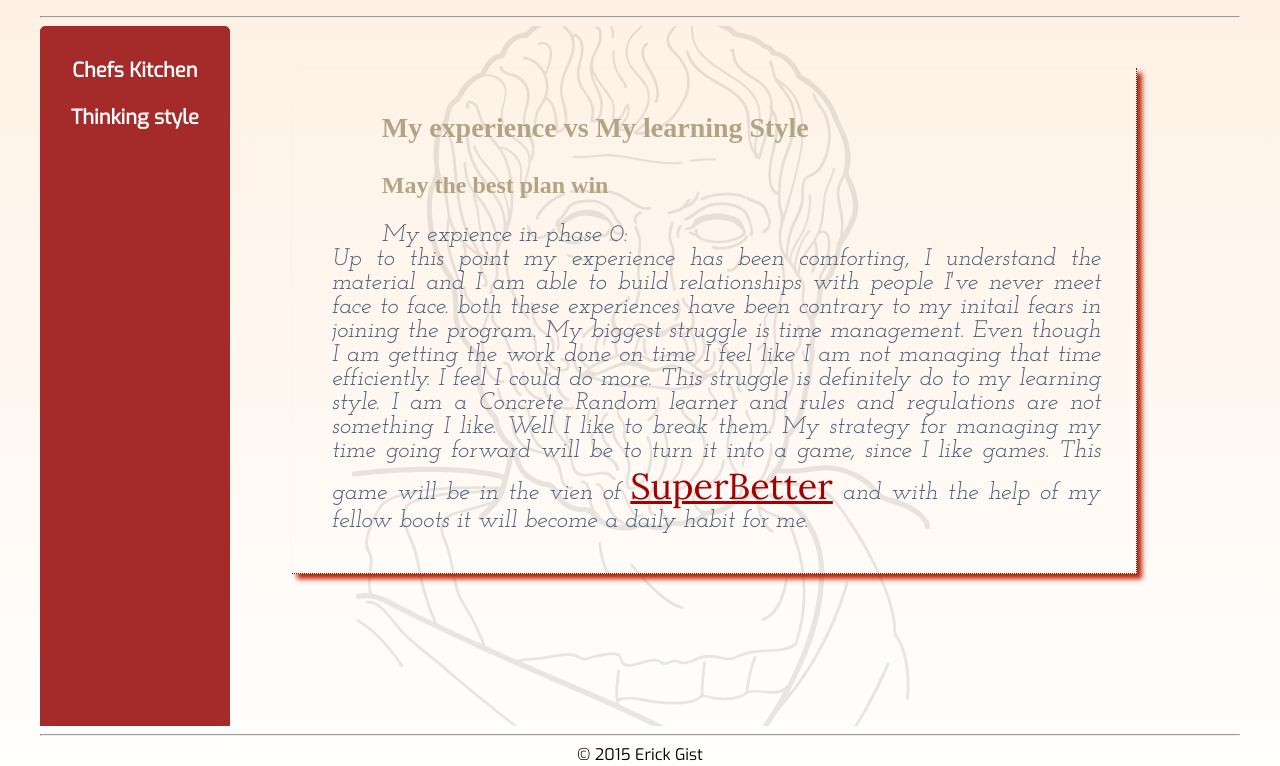
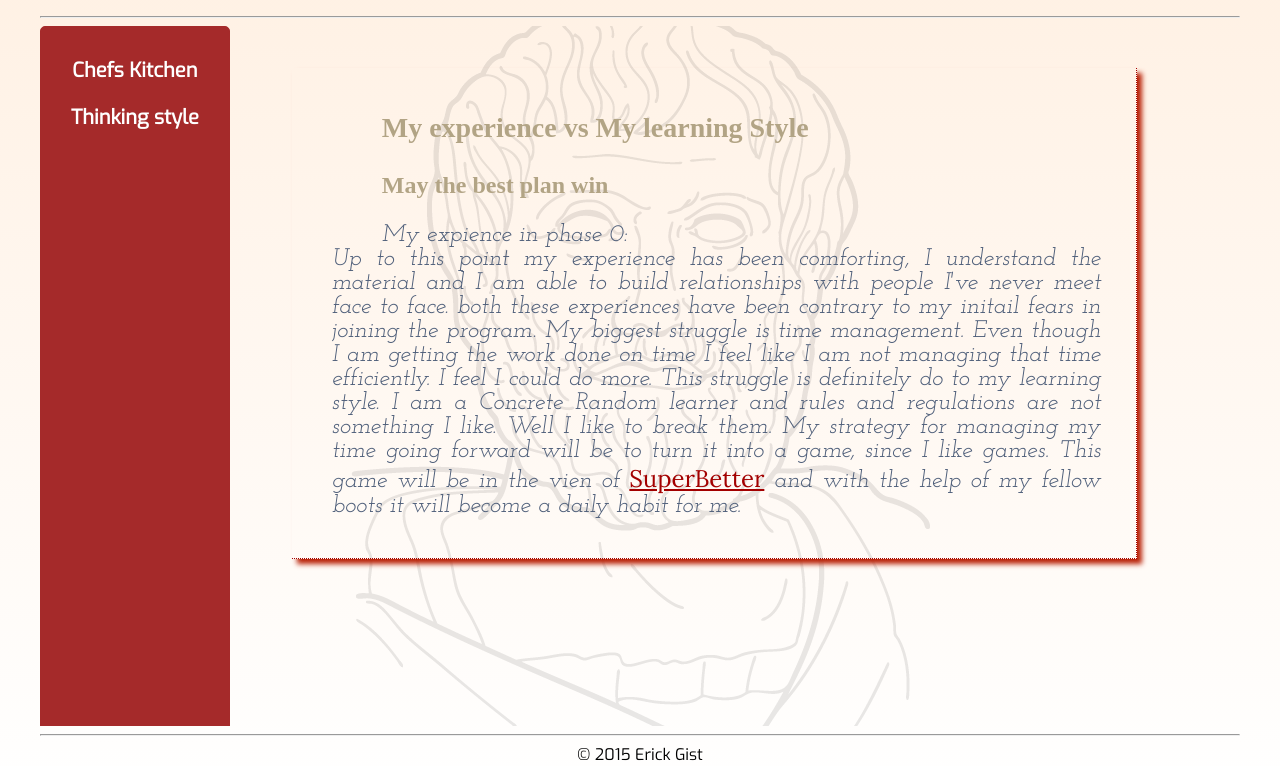
Before and after one commit to lee-egist/lee-egist.github.io, a PHP site: page /blog/cult/c3-thinking-style.html in a window 1280 px wide. Shown: the part 77-843 px from the top of the page. Run offline with PHP 8.4, Linux system fonts and the light colour scheme; some web fonts are replaced.

Commit message:
Update links size

```diff
--- a/blog/cult/c3-thinking-style.html
+++ b/blog/cult/c3-thinking-style.html
@@ -35,7 +35,7 @@
       <h2> May the best plan win </h2>
       <p>
       My expience in phase 0:<br>
-      Up to this point my experience has been comforting, I understand the material and I am able to build relationships with people I've never meet face to face. both these experiences have been contrary to my initail fears in joining the program. My biggest struggle is time management. Even though I am getting the work done on time I feel like I am not managing that time efficiently. I feel I could do more. This struggle is definitely do to my learning style. I am a Concrete Random learner and rules and regulations are not something I like. Well I like to break them. My strategy for managing my time going forward will be to turn it into a game, since I like games. This game will be in the vien of <a href="https://www.superbetter.com">SuperBetter</a> and with the help of my fellow boots it will become a daily habit for me.</p>
+      Up to this point my experience has been comforting, I understand the material and I am able to build relationships with people I've never meet face to face. both these experiences have been contrary to my initail fears in joining the program. My biggest struggle is time management. Even though I am getting the work done on time I feel like I am not managing that time efficiently. I feel I could do more. This struggle is definitely do to my learning style. I am a Concrete Random learner and rules and regulations are not something I like. Well I like to break them. My strategy for managing my time going forward will be to turn it into a game, since I like games. This game will be in the vien of <a id="smalla" href="https://www.superbetter.com">SuperBetter</a> and with the help of my fellow boots it will become a daily habit for me.</p>
     </article>
   </td></tr>
     </table ="main">
--- a/stylesheets/blog-stylesheet.css
+++ b/stylesheets/blog-stylesheet.css
@@ -55,6 +55,7 @@ p, ol {
 .bullet2 > li{
   font-size: 1em;
   list-style-type: upper-roman;
+  text-indent: 0px;
 }
 
 .hiddenSmall {
```
